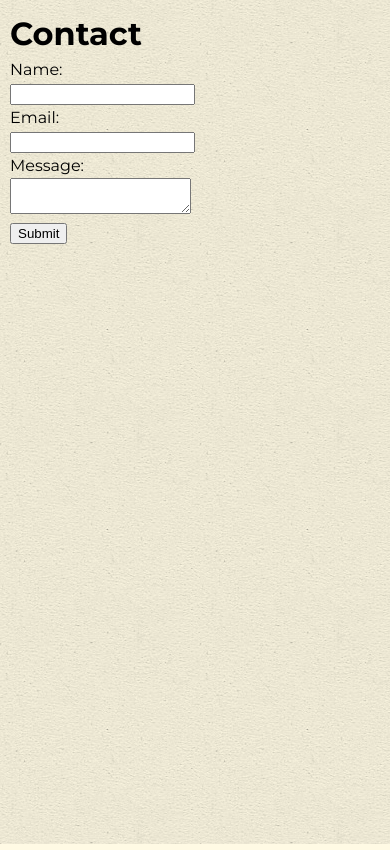
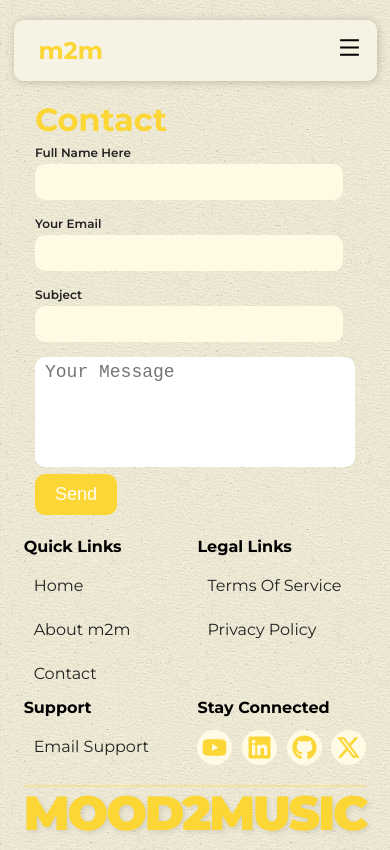
Before and after one commit to VictoryOseiwe/mood2music-client, a React (Vite) app: page /contact in a window 390 px wide. Built offline with nearby package versions, Linux system fonts and the light colour scheme.

Commit message:
About and Contact page added and optimized

```diff
--- a/src/UI/Auth/Auth.css
+++ b/src/UI/Auth/Auth.css
@@ -3,6 +3,7 @@
   flex-direction: column;
   align-items: center;
   padding: 40px 50px;
+  gap: 30px;
 }
 
 .auth-container {
@@ -40,7 +41,7 @@
 }
 
 .auth-btn {
-  width: 100%;
+  /* width: 100%; */
   color: var(--white2);
   background-color: var(--yellow);
 }
--- a/src/UI/Auth/SignIn.jsx
+++ b/src/UI/Auth/SignIn.jsx
@@ -7,6 +7,8 @@ import { useNavigate } from "react-router-dom";
 import axios from "axios";
 // import toast from "react-hot-toast"; will use this but it's not time yet!!!
 import { useAuth } from "../../utils/AuthContext";
+import Navbar from "../../component/navbar/Navbar";
+import Footer from "../../component/footer/Footer";
 
 export default function SignIn() {
   const [formData, setFormData] = useState({
@@ -98,6 +100,7 @@ export default function SignIn() {
 
   return (
     <section className="auth-section">
+      <Navbar />
       <div className="auth-container">
         <div className="form-div">
           <form onSubmit={handleSubmit} className="form-container">
@@ -139,6 +142,7 @@ export default function SignIn() {
           {error && <p className="error-msg">{error}</p>}
         </div>
       </div>
+      <Footer />
     </section>
   );
 }
--- a/src/UI/Auth/SignUP.jsx
+++ b/src/UI/Auth/SignUP.jsx
@@ -7,6 +7,8 @@ import { useNavigate } from "react-router-dom";
 import axios from "axios";
 // import toast from "react-hot-toast"; will use this but it's not time yet!!!
 import { useAuth } from "../../utils/AuthContext";
+import Navbar from "../../component/navbar/Navbar";
+import Footer from "../../component/footer/Footer";
 
 export default function SignUp() {
   const [formData, setFormData] = useState({
@@ -105,6 +107,7 @@ export default function SignUp() {
 
   return (
     <section className="auth-section">
+      <Navbar />
       <div className="auth-container">
         <div className="form-div">
           <form onSubmit={handleSubmit} className="form-container">
@@ -178,6 +181,7 @@ export default function SignUp() {
           {error && <p className="error-msg">{error}</p>}
         </div>
       </div>
+      <Footer />
     </section>
   );
 }
--- /dev/null
+++ b/src/UI/about/About.css
@@ -0,0 +1,42 @@
+.about-container {
+  display: flex;
+  flex-direction: column;
+  align-items: center;
+}
+
+.about-inner-container {
+  margin-top: 50px;
+}
+
+.about-head-text {
+  color: var(--yellow);
+}
+
+.about-m2m-text-container {
+  display: flex;
+  flex-direction: column;
+  justify-content: center;
+  padding: 5px 10px;
+  background-color: var(--white2);
+  border-radius: 10px;
+  font-size: var(--small);
+  transition: background-color 0.3s ease, color 0.3s ease;
+  cursor: pointer;
+}
+
+.about-m2m-text-container:hover {
+  background-color: var(--white);
+  color: var(--yellow);
+  box-shadow: 5px 5px 10px rgba(0, 0, 0, 0.1);
+  transition: all 1s ease-in-out;
+}
+
+.about-m2m-text {
+  max-width: 100%;
+}
+
+@media (max-width: 768px) {
+  .about-inner-container {
+    margin-top: 25px;
+  }
+}
--- a/src/UI/about/About.jsx
+++ b/src/UI/about/About.jsx
@@ -1,8 +1,19 @@
+import NavBar from "../../component/navbar/Navbar";
+import Footer from "../../component/footer/Footer";
+import "./About.css";
 export default function About() {
   return (
-    <div>
-      <h1>About</h1>
-      <p>This is a simple about page.</p>
+    <div className="about-container">
+      <NavBar />
+      <div className="about-inner-container">
+        <h1 className="about-head-text">About m2m</h1>
+        <div className="about-m2m-text-container">
+          <p className="typing-effect about-m2m-text ">
+            This is a simple about page.
+          </p>
+        </div>
+        <Footer />
+      </div>
     </div>
   );
 }
--- /dev/null
+++ b/src/UI/contact/Contact.css
@@ -0,0 +1,29 @@
+.contact-container {
+  display: flex;
+  flex-direction: column;
+  align-items: center;
+}
+
+.msg-box {
+  font-size: var(--medium);
+  border: none;
+  border-radius: 10px;
+  width: 300px;
+  height: 100px;
+  resize: none;
+  padding: 5px 10px;
+}
+
+.inner-class-container {
+  margin-top: 50px;
+}
+
+.contact-head-text {
+  color: var(--yellow);
+}
+
+@media (max-width: 768px) {
+  .inner-class-container {
+    margin-top: 25px;
+  }
+}
--- a/src/UI/contact/Contact.jsx
+++ b/src/UI/contact/Contact.jsx
@@ -1,22 +1,32 @@
+import Navbar from "../../component/navbar/Navbar";
+import Footer from "../../component/footer/Footer";
+import "./Contact.css";
+import Input from "../../component/input/Input";
+import Button from "../../component/Button";
 export default function Contact() {
   return (
-    <div>
-      <h1>Contact</h1>
-      <form>
-        <label>Name:</label>
-        <br />
-        <input type="text" name="name" />
-        <br />
-        <label>Email:</label>
-        <br />
-        <input type="email" name="email" />
-        <br />
-        <label>Message:</label>
-        <br />
-        <textarea name="message"></textarea>
-        <br />
-        <input type="submit" value="Submit" />
-      </form>
+    <div className="contact-container">
+      <Navbar />
+      <div className="inner-class-container">
+        <h1 className="contact-head-text">Contact</h1>
+        <form>
+          <Input type="text" htmlFor={"fullName"} Label="Full Name Here" />
+          <Input type="email" htmlFor={"email"} Label="Your Email" />
+          <Input type="text" htmlFor={"subject"} Label="Subject" />
+          <textarea
+            name="message"
+            id="message"
+            cols="30"
+            rows="10"
+            placeholder="Your Message"
+            className="msg-box"
+          />
+          <Button className={"auth-btn"} type="submit">
+            Send
+          </Button>
+        </form>
+      </div>
+      <Footer />
     </div>
   );
 }
--- a/src/component/footer/Footer.jsx
+++ b/src/component/footer/Footer.jsx
@@ -31,7 +31,7 @@ export default function Footer() {
             </NavLink>
           </FooterMenuItem>
           <FooterMenuItem className="footer-menu-items">
-            <h2>Support and Contact</h2>
+            <h2>Support</h2>
             <NavLink className={"nav-link"} to={"/contact"}>
               <ListItem>Email Support</ListItem>
             </NavLink>
--- a/src/component/navbar/Navbar.jsx
+++ b/src/component/navbar/Navbar.jsx
@@ -51,7 +51,7 @@ export default function Navbar() {
         </div>
         <div className="mobile-menu-content">
           <div className="mobile-menu-link">
-            <NavLink className={"link"} to={"/Home"}>
+            <NavLink className={"link"} to={"/"}>
               <ListItem>Home</ListItem>
             </NavLink>
             <NavLink className={"link"} to={"/about"}>
--- a/src/index.css
+++ b/src/index.css
@@ -112,9 +112,14 @@ button {
   display: inline-block;
   white-space: nowrap;
   overflow: hidden;
-  border-right: 2px solid black;
+  border-right: 1px solid black;
   width: 0;
   animation: typing 3s steps(20, end) forwards, blink 0.7s infinite;
+}
+
+form {
+  margin: 0;
+  padding: 0;
 }
 
 @media (max-width: 768px) {
```
